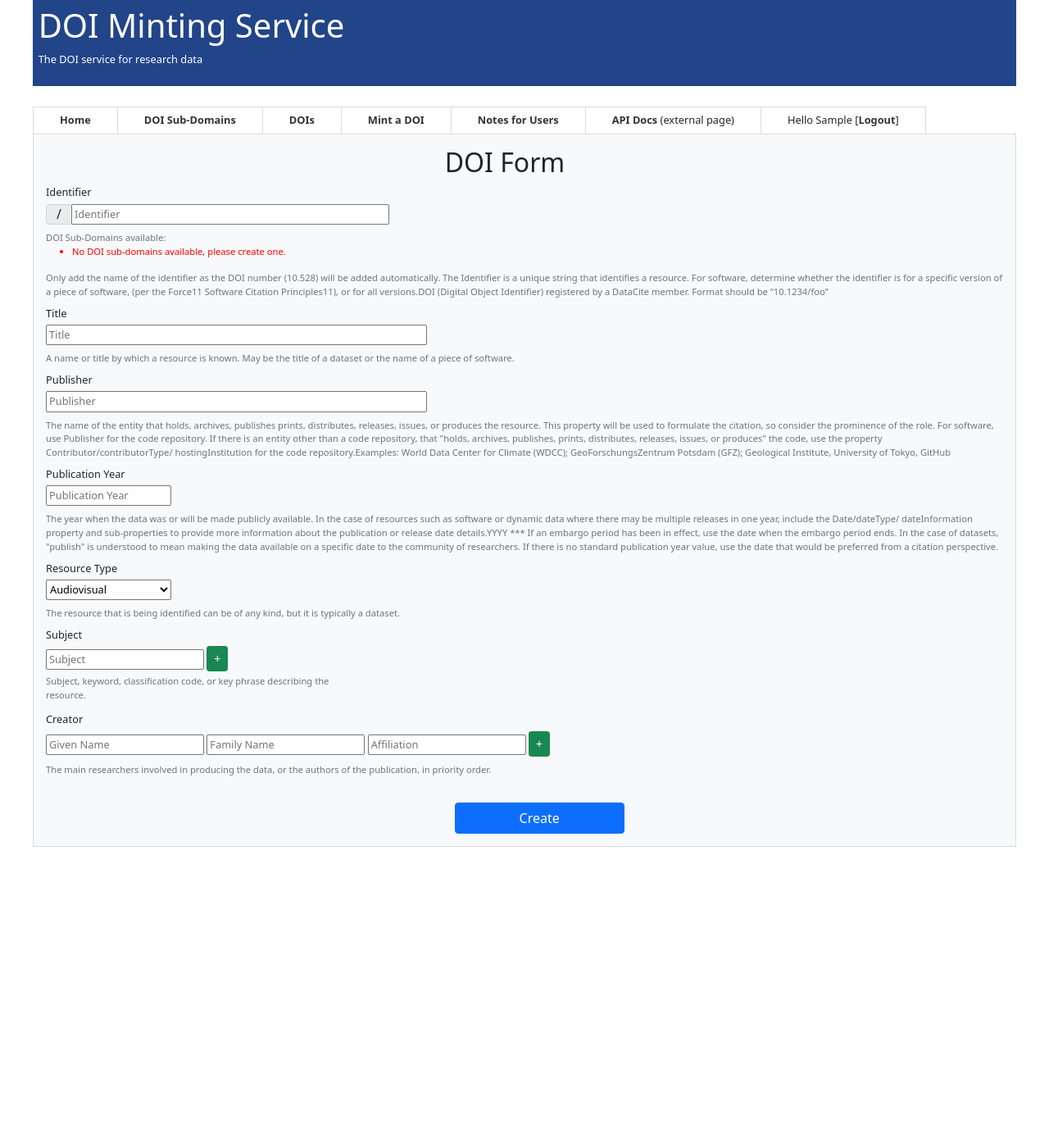
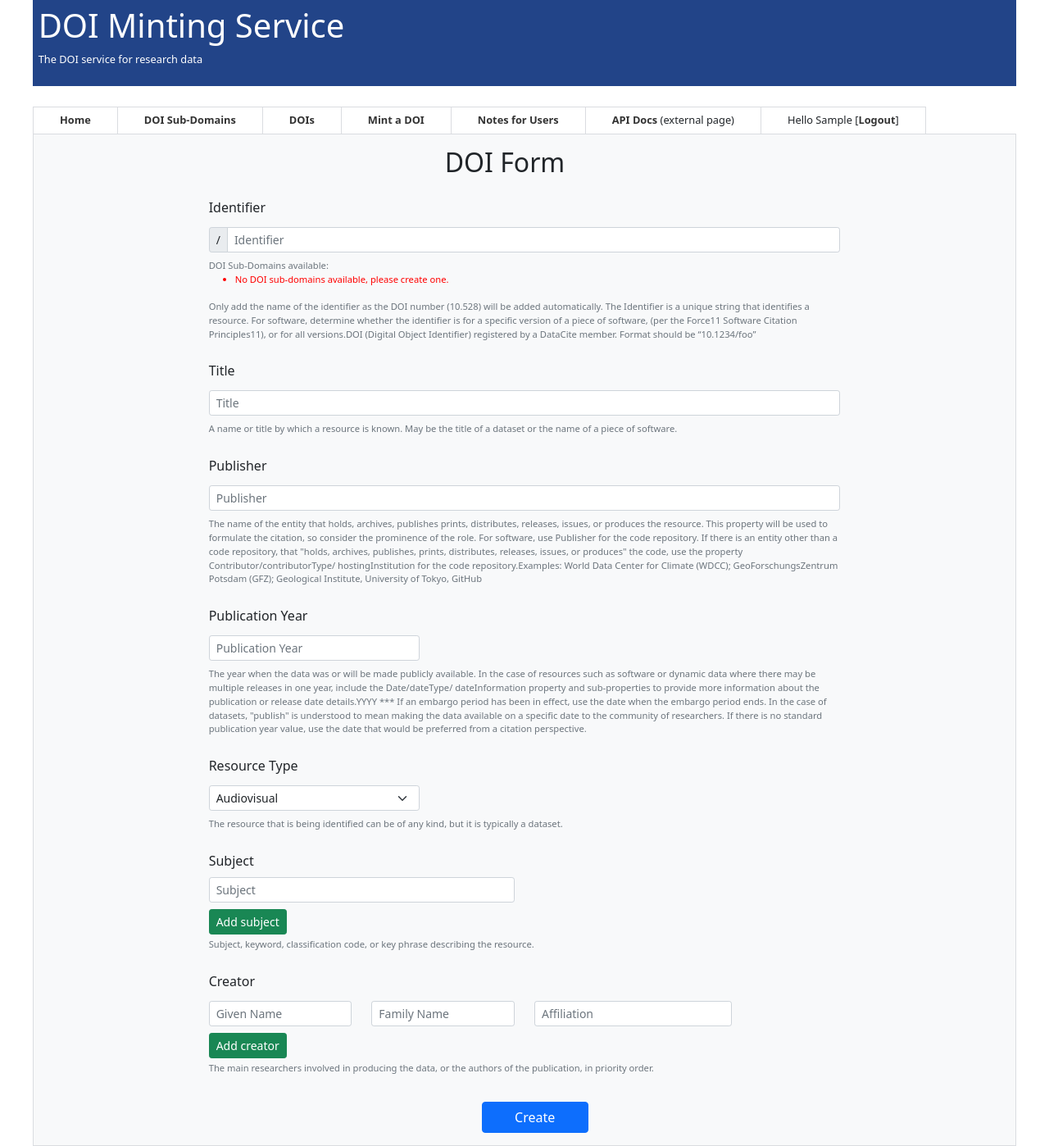
Before and after one commit to ral-facilities/doi_site, a Django app: page /mint in a window 1280 px wide. Shown: the whole page at 82% size. Before the commit the page ends 1033 px from the top, so only its background shows below. Run offline with Django 3.2, Linux system fonts and the light colour scheme; the visitor is signed in with stand-in values (Sample User, id 1); parts of the project's set-up code (start-up, migrations or seed data) failed here and were passed over.

Commit message:
fix add/delete buttons bug

```diff
--- a/datasets/forms.py
+++ b/datasets/forms.py
@@ -33,19 +33,19 @@ RT_CHOICES= [
     ]
 
 class DoiForm(forms.Form):
-    identifier = forms.CharField(label='Identifier', max_length=100, widget=forms.TextInput(attrs={'placeholder': 'Identifier'}))
-    title = forms.CharField(max_length=100, widget=forms.TextInput(attrs={'placeholder': 'Title'}))
-    publisher = forms.CharField(max_length=100, widget=forms.TextInput(attrs={'placeholder': 'Publisher'}))
-    publication_year = forms.IntegerField(label='Pick the year:', min_value=1975, max_value=2100, widget=forms.NumberInput(attrs={'placeholder': 'Publication Year'}))
+    identifier = forms.CharField(label='Identifier', max_length=100, widget=forms.TextInput(attrs={'placeholder': 'Identifier', 'class':' form-control form-control-sm'}))
+    title = forms.CharField(max_length=100, widget=forms.TextInput(attrs={'placeholder': 'Title', 'class':' form-control form-control-sm'}))
+    publisher = forms.CharField(max_length=100, widget=forms.TextInput(attrs={'placeholder': 'Publisher', 'class':' form-control form-control-sm'}))
+    publication_year = forms.IntegerField(label='Pick the year:', min_value=1975, max_value=2100, widget=forms.NumberInput(attrs={'placeholder': 'Publication Year', 'class':' form-control form-control-sm'}))
 
-    resource_type= forms.CharField(label='Pick the resource type:', widget=forms.Select(choices=RT_CHOICES))
+    resource_type= forms.CharField(label='Pick the resource type:', widget=forms.Select(choices=RT_CHOICES, attrs={'class':' form-select form-select-sm'}))
 class SubjectForm(forms.Form):
-     subject = forms.CharField(label='Subject', required=False, widget=forms.TextInput(attrs={'placeholder': 'Subject'}))
+     subject = forms.CharField(label='Subject', required=False, widget=forms.TextInput(attrs={'placeholder': 'Subject', 'class':' form-control form-control-sm'}))
 SubjectFormset = formset_factory(SubjectForm, extra=1)
 class CreatorForm(forms.Form):
-    givenname = forms.CharField(label='Given Name', widget=forms.TextInput(attrs={'placeholder': 'Given Name'}))
-    familyname = forms.CharField(label='Family Name', widget=forms.TextInput(attrs={'placeholder': 'Family Name'}))
-    affiliation = forms.CharField(label='Affiliation',  required=False, widget=forms.TextInput(attrs={'placeholder': 'Affiliation'}))
+    givenname = forms.CharField(label='Given Name', widget=forms.TextInput(attrs={'placeholder': 'Given Name', 'class':' form-control form-control-sm'}))
+    familyname = forms.CharField(label='Family Name', widget=forms.TextInput(attrs={'placeholder': 'Family Name', 'class':' form-control form-control-sm'}))
+    affiliation = forms.CharField(label='Affiliation',  required=False, widget=forms.TextInput(attrs={'placeholder': 'Affiliation', 'class':' form-control form-control-sm'}))
 
 CreatorFormset = formset_factory(CreatorForm, extra=0,  min_num=1, validate_min=True)
 
--- a/datasets/templates/create_normal.html
+++ b/datasets/templates/create_normal.html
@@ -5,15 +5,17 @@
 {% block content %}
 
 <h2 class="offset-5 bold--text">DOI Form</h2>
-
+<div class="row">
+  <div class="col-md-2"></div>
+  <div class="col-md-8">
   <form class="form-horizontal" method="POST" action="">
     {% csrf_token %}
-  <div class="pb-1">
-    <label>Identifier</label>
+    <div class="pb-1 mt-3">
+      <label class="form-label fs-6">Identifier</label>
     </div>
-  <div class="input-group col-4 pb-1">
+    <div class="input-group input-group-sm pb-1">
       <span class="input-group-text" id="prefix">{{ doi_prefix }}/</span>
-    <div>{{ form.identifier }}</div>
+      {{ form.identifier }}
     </div>
     <div id="identifierHelpBlock" class="form-text pb-2">
       {% if notAuthorised %}
@@ -46,12 +48,10 @@ registered by a DataCite member.
   Format should be “10.1234/foo”
     </div>
     <div class="pb-1">
-    <label>Title</label>
+      <label class="form-label fs-6 mt-3">Title</label>
     </div>
-  <div class="col-4 pb-1">
-    <div>
+    <div class="pb-1">
       {{ form.title }}
-    </div>
     </div>
     <div id="titleHelpBlock" class="form-text pb-2">
       A name or title by which a
@@ -60,12 +60,10 @@ the title of a dataset or the
   name of a piece of software.
     </div>
     <div class="pb-1">
-    <label>Publisher</label>
+      <label class="form-label fs-6 mt-3">Publisher</label>
     </div>
-  <div class="col-4 pb-1">
-    <div>
+    <div class="pb-1">
       {{ form.publisher }}
-    </div>
     </div>
     <div id="publisherHelpBlock" class="form-text pb-2">
       The name of the entity that
@@ -92,7 +90,7 @@ GeoForschungsZentrum Potsdam
   University of Tokyo, GitHub
     </div>
     <div class="pb-1">
-    <label>Publication Year</label>
+      <label class="form-label fs-6 mt-3">Publication Year</label>
     </div>
     <div class="col-4 pb-1">
       <div>
@@ -127,7 +125,7 @@ University of Tokyo, GitHub
       citation perspective.
     </div>
     <div class="pb-1">
-    <label>Resource Type</label>
+      <label class="form-label fs-6 mt-3">Resource Type</label>
     </div>
       <div class="col-4 pb-1">
         <div>
@@ -137,46 +135,60 @@ University of Tokyo, GitHub
       <div id="resourceTypeHelpBlock" class="form-text pb-2">
         The resource that is being identified can be of any kind, but it is typically a dataset.
       </div>
-  {{ formset1.management_form }} {% for form in formset1 %}
-  <div class="row form-row spacer formset1-row">
-    <div class="pb-1">
-      <label>Subject</label>
+    {{ formset1.management_form }}
+    <div>
+      <div class="mt-3">
+        <label class="form-label fs-6">Subject</label>
       </div>
-    <div class="col-4 pb-1">
-      <div>
+        {% for form in formset1 %}
+        <div class="row form-row formset1-row mb-2">
+          <div class="col-6">
             {{form.subject}}
-          <button type="button" class="btn btn-success add-form-row btn-sm" style="vertical-align:baseline">+</button>
+          </div>
+          <div class="col">
+            <button type="button" class="btn btn-danger remove-form-row btn-sm">🗙</button>
+          </div>
+        </div>
+        {% endfor %}
+      <button type="button" id="formset1-add" class="btn btn-success add-form-row btn-sm">Add subject</button>
       <div id="subjectHelpBlock" class="form-text pb-2">
         Subject, keyword, classification
         code, or key phrase describing
         the resource.
       </div>
     </div>
+
+  {{ formset2.management_form }}
+  <div class="pb-1">
+    <label class="form-label fs-6 mt-3">Creator</label>
+  </div>
+  <div class="row form-row spacer formset2-row">
+    {% for form in formset2 %}
+      <div>
+        <div class="row mb-2">
+          <div class="col-3">
+            {{form.givenname}}
+          </div>
+          <div class="col-3">
+            {{form.familyname}}
+          </div>
+          <div class="col-4">
+            {{form.affiliation}}
+          </div>
+          <div class="col">
+            <button type="button" class="btn btn-danger remove-form-row btn-sm">🗙</button>
           </div>
         </div>
         {% endfor %}
-
- {{ formset2.management_form }} {% for form in formset2 %}
-  <div class="row form-row spacer formset2-row">
-    <div class="pb-1">
-      <label>Creator</label>
       </div>
-    <div>
-      <div class="pb-1">
-            {{form.givenname}}
-            {{form.familyname}}
-            {{form.affiliation}}
-          <button type="button" class="btn btn-success btn-sm add-form-row" style="vertical-align:baseline">+</button>
     </div>
+    <button type="button" id="formset2-add" class="btn btn-success btn-sm add-form-row" style="vertical-align:baseline">Add creator</button>
     <div id="creatorHelpBlock" class="form-text pb-2">
       The main researchers involved
       in producing the data, or the
       authors of the publication, in
       priority order.
     </div>
-    </div>
-  </div>
-  {% endfor %}
 
     <div class="row offset-5  spacer">
       <div class="col-4 mt-4 d-grid gap-2">
@@ -185,7 +197,8 @@ University of Tokyo, GitHub
       <div> {{err}}</div>
     </div>
   </form>
-
+</div>
+</div>
 <script src="https://cdnjs.cloudflare.com/ajax/libs/jquery/3.6.0/jquery.min.js"></script>
 
 <script type="text/javascript">
@@ -219,18 +232,11 @@ University of Tokyo, GitHub
     });
     total++;
     $("#id_" + prefix + "-TOTAL_FORMS").val(total);
-    $(selector).find(".btn.add-form-row")
-    .removeClass("btn-success")
-    .addClass("btn-danger")
-    .removeClass("add-form-row")
-    .addClass("remove-form-row")
-    .html(
-        '<span class="glyphicon glyphicon-minus" aria-hidden="true"> - </span>'
-        );
+    $(newElement).find(".btn.remove-form-row")
+    .prop('hidden', false);
     $(selector).after(newElement);
     return false;
   }
-
   function deleteForm(prefix, btn) {
     var total = parseInt($("#id_" + prefix + "-TOTAL_FORMS").val());
     if (total > 1) {
@@ -248,53 +254,29 @@ University of Tokyo, GitHub
     return false;
   }
 
-  $(document).on("click", ".formset1-row .add-form-row", function (e) {
+  $(document).on("click", "#formset1-add", function (e) {
     e.preventDefault();
-    console.log('Stop 1');
     cloneMore(".formset1-row:last", "form1");
-    console.log('Stop 2');
     return false;
   });
   $(document).on("click", ".formset1-row .remove-form-row", function (e) {
     e.preventDefault();
-    console.log('Stop 1');
     deleteForm("form1", $(this));
-    console.log('Stop 2');
     return false;
   });
 
-  $(document).on("click", ".formset2-row .add-form-row", function (e) {
+  $(document).on("click",  "#formset2-add", function (e) {
     e.preventDefault();
     cloneMore(".formset2-row:last", "form2");
     return false;
   });
   $(document).on("click", ".formset2-row .remove-form-row", function (e) {
     e.preventDefault();
-    console.log('Stop 1');
     deleteForm("form2", $(this));
-    console.log('Stop 2');
     return false;
   });
+
+  $(".formset1-row:first .remove-form-row").prop('hidden', true);
+  $(".formset2-row:first .remove-form-row").prop('hidden', true);
 </script>
-<style>
-  #prefix {
-    height: 25px;
-  }
-  #id_identifier {
-    width: 388px;
-  }
-  #id_title {
-      width: 465px;
-  }
-  #id_publisher {
-      width: 465px;
-  }
-  #id_publication_year {
-      width: 153px;
-  }
-  #id_resource_type {
-      width: 153px;
-      height: 25px;
-  }
-  </style>
 {% endblock %}
```
Lines whose indentation alone changed are shown as unchanged.
